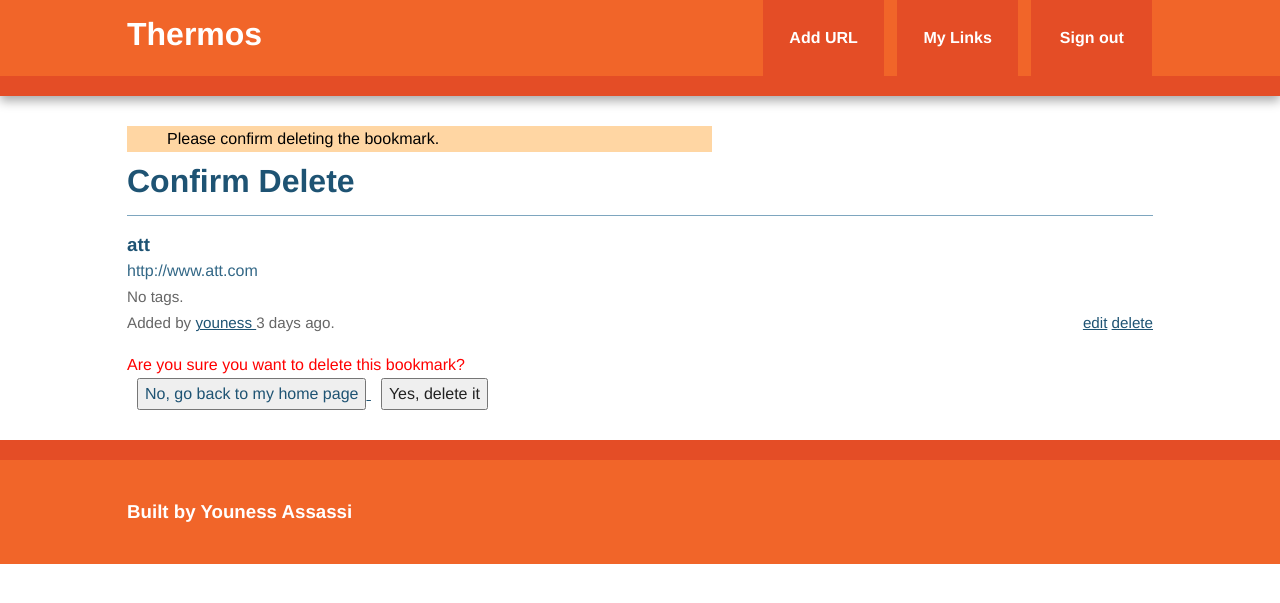
After one commit to younessassassi/bookmarks, a Flask app: page /delete/2 in a window 1280 px wide. The commit adds this page. Shown: the top 603 px of the page. Run offline with Flask 2, Linux system fonts and the light colour scheme; a user stored in the database is signed in; data comes from the database, SQL or seed files in the repository; both versions use the stored data as it was after the commit; parts of the project's set-up code (start-up, migrations or seed data) failed here and were passed over; some libraries are stand-ins or nearby versions.

Commit message:
add delete functionality for each bookmark

```diff
--- a/thermos/static/css/main.css
+++ b/thermos/static/css/main.css
@@ -250,10 +250,21 @@ ul.bookmarks h6 {
     color: #1E5373;
 }
 
-ul.bookmarks li {
+ul.bookmarks {
+   list-style: none none;
+   padding-left: 0;
+}
+
+.bookmark {
     padding-bottom: .5em;
     border-top: 1px solid #7EA6BF;
     padding: 1em 0;
+}
+
+a.header {
+    color: #326786;
+    text-decoration: none;
+    display: block;
 }
 
 a.header h3 {
--- /dev/null
+++ b/thermos/templates/bookmark.html
@@ -0,0 +1,35 @@
+<div class="bookmark">
+	<a class="header" href="{{ bookmark.url }}">
+		<h3 class="description">
+			{{ bookmark.description|truncate(50, killwordsTrue) }}
+		</h3>
+		<span class="url">
+			{{ bookmark.url|truncate(50, killwords=True) }}
+		</span>
+	</a>
+	<div class="info">
+		<span class="tags">
+			{% if bookmark.tags %}
+				{% for t in bookmark._tags %}
+					<a href=" {{ url_for('tag', name=t) }} ">{{ t }}</a>
+				{% endfor %}
+
+			{% else %}
+				No tags.
+			{% endif %}
+		</span>
+
+		<br>
+
+		Added by <a href="{{ url_for('user', username=bookmark.user.username) }}">
+			{{ bookmark.user.username }}
+		</a>
+		{{ moment(bookmark.date).fromNow() }}.
+		{% if current_user == bookmark.user %}
+			<span class="editlinks">
+				<a href="{{ url_for('edit_bookmark', bookmark_id=bookmark.id) }}">edit</a>
+				<a href="{{ url_for('delete_bookmark', bookmark_id=bookmark.id) }}">delete</a>
+			</span>
+		{% endif %}
+	</div>
+</div>
--- /dev/null
+++ b/thermos/templates/confirm_delete.html
@@ -0,0 +1,24 @@
+{% extends "base.html" %}
+
+{% block title %}
+	Thermos -- Delete bookmark
+{% endblock title %}
+
+{% block content %}
+	<section>
+		<h1 style="clear:both">Confirm Delete</h1>
+		{% include "bookmark.html" %}
+
+		<form action="" method="post">
+			<span style="color:red"> Are you sure you want to delete this bookmark?</span>
+			<br/>
+			<a href="{{ url_for('user', username=current_user.username) }} ">
+				<button type="button">No, go back to my home page</button>
+			</a>
+			<button type="submit">Yes, delete it</button>
+		</form>
+	</section>
+{% endblock content %}
+
+{% block sidebar %}
+{% endblock sidebar %}
--- a/thermos/views.py
+++ b/thermos/views.py
@@ -43,6 +43,22 @@ def edit_bookmark(bookmark_id):
         flash("Stored '{}'".format(bookmark.description))
         return redirect(url_for('user', username=current_user.username))
     return render_template('bookmark_form.html', form=form, title="Edit bookmark")
+
+@app.route('/delete/<int:bookmark_id>', methods=['GET', 'POST'])
+@login_required
+def delete_bookmark(bookmark_id):
+    bookmark = Bookmark.query.get_or_404(bookmark_id)
+    if current_user != bookmark.user:
+        abort(403)
+    if request.method == "POST":
+        db.session.delete(bookmark)
+        db.session.commit()
+        flash("Deleted '{}'".format(bookmark.description))
+        return redirect(url_for('user', username=current_user.username))
+    else:
+        flash("Please confirm deleting the bookmark.")
+    return render_template('confirm_delete.html', bookmark=bookmark, nolinks=True)
+
 
 @app.route('/user/<username>')
 def user(username):
```
Also changed, not shown: thermos/templates/bookmark_list.html (+1 -32 lines), thermos/thermos.db, 1 other file.
